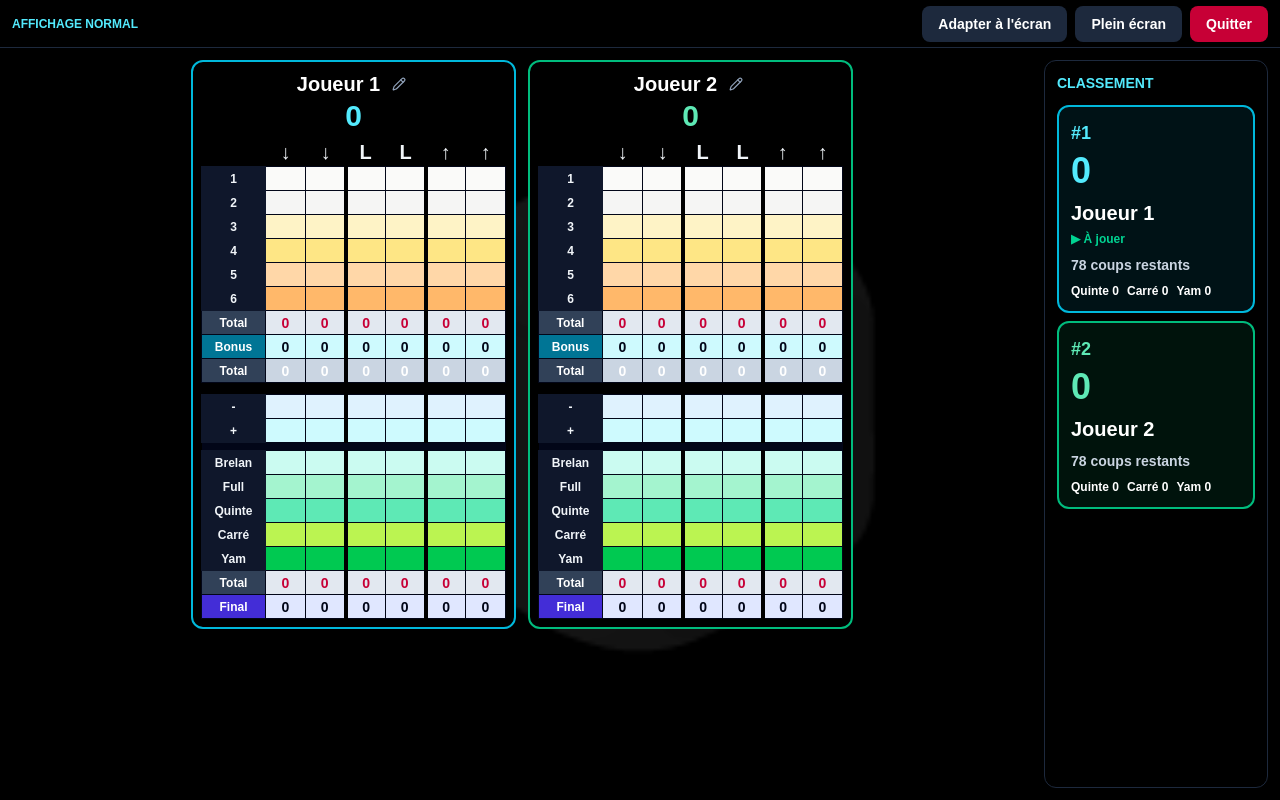
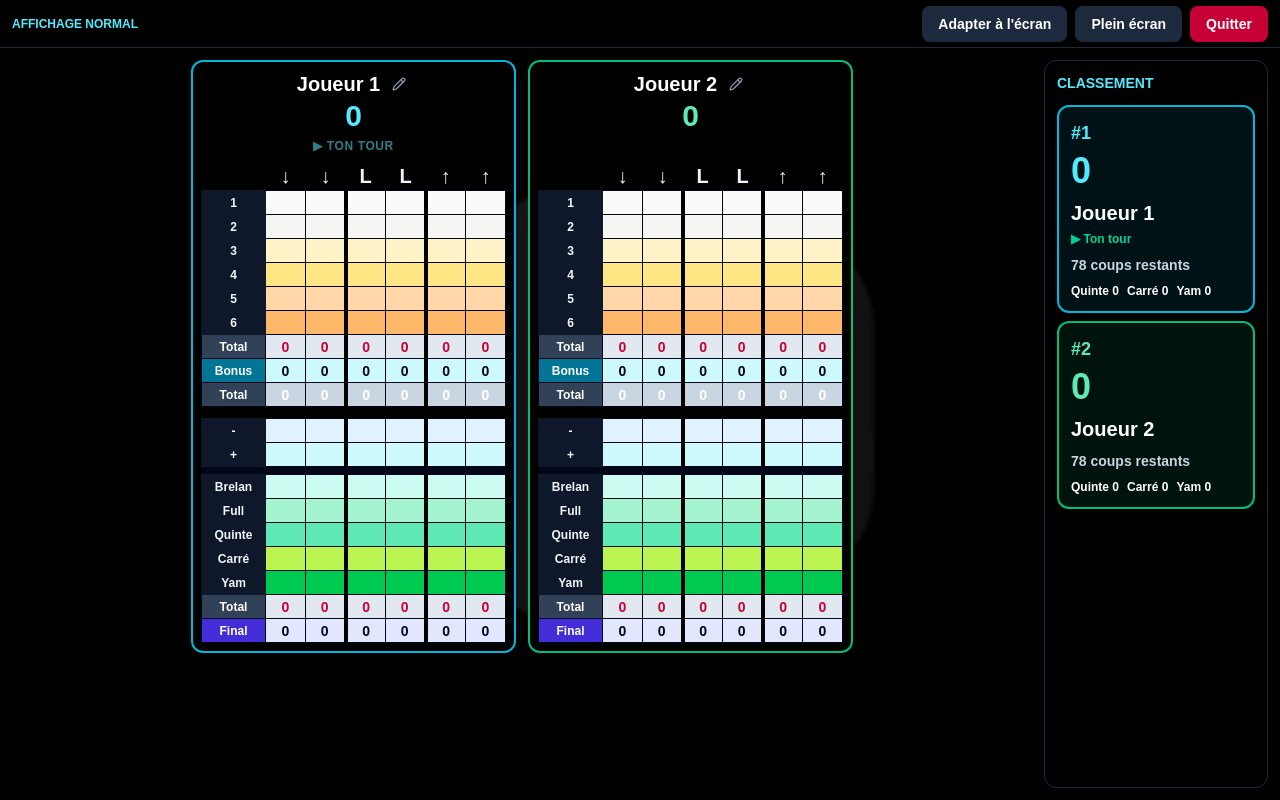
Before and after one commit to TomyGoody/yam-score, a Next.js app: page / in a window 1280 px wide. Both pictures are taken after a click on the button "Créer la partie". Built offline with nearby package versions, Linux system fonts and the light colour scheme.

Commit message:
bind wrong player

```diff
--- a/app/page.tsx
+++ b/app/page.tsx
@@ -62,6 +62,7 @@ const [editingName, setEditingName] = useState("");
   const [scores, setScores] = useState<Scores>({});
   const [selectedCell, setSelectedCell] = useState<SelectedCell | null>(null);
   const [scoreInput, setScoreInput] = useState("");
+  const [pendingCell, setPendingCell] = useState<SelectedCell | null>(null);
   const [fitToScreen, setFitToScreen] = useState(false);
   const [fitScale, setFitScale] = useState(1);
   const [fitOffsetX, setFitOffsetX] = useState(0);
@@ -132,7 +133,20 @@ useEffect(() => {
     })
   );
 }, [players, scores, gameMode]);
+function handleSelectCell(cell: SelectedCell) {
+  const currentValue = getScore(cell.playerId, cell.columnId, cell.rowId);
 
+  if (
+    currentValue === null &&
+    cell.playerId !== currentPlayerId &&
+    !gameFinished
+  ) {
+    setPendingCell(cell);
+    return;
+  }
+
+  setSelectedCell(cell);
+}
 function newGameFromVictory() {
   localStorage.removeItem(STORAGE_KEY);
 
@@ -506,7 +520,7 @@ resumeGame={resumeGame}
   getGrandTotal={getGrandTotal}
   getPlayerTotal={getPlayerTotal}
   isCellPlayable={isCellPlayable}
-  onSelectCell={setSelectedCell}
+  onSelectCell={handleSelectCell}
   startEditingPlayer={startEditingPlayer}
   editingPlayerId={editingPlayerId}
 editingName={editingName}
@@ -514,6 +528,8 @@ setEditingName={setEditingName}
 savePlayerName={savePlayerName}
 setEditingPlayerId={setEditingPlayerId}
 activeColumns={activeColumns}
+currentPlayerId={currentPlayerId}
+gameFinished={gameFinished}
 />
                 ))}
               </div>
@@ -554,7 +570,55 @@ activeColumns={activeColumns}
     onConfirm={confirmQuitGame}
   />
 )}
+{pendingCell && (
+  <WrongPlayerModal
+    onCancel={() => setPendingCell(null)}
+    onConfirm={() => {
+      setSelectedCell(pendingCell);
+      setPendingCell(null);
+    }}
+  />
+)}
     </main>
+  );
+}
+function WrongPlayerModal({
+  onCancel,
+  onConfirm,
+}: {
+  onCancel: () => void;
+  onConfirm: () => void;
+}) {
+  return (
+    <div className="fixed inset-0 z-50 flex items-center justify-center bg-black/80 px-4">
+      <div className="w-full max-w-md rounded-3xl border border-amber-500 bg-black p-6 text-center shadow-2xl shadow-amber-500/20">
+        <div className="text-4xl">⚠️</div>
+
+        <h2 className="mt-3 text-2xl font-black text-white">
+          Ce n'est pas à ce joueur de jouer
+        </h2>
+
+        <p className="mt-3 text-sm font-bold text-slate-400">
+          Tu veux quand même remplir cette case ?
+        </p>
+
+        <div className="mt-6 grid grid-cols-2 gap-3">
+          <button
+            onClick={onCancel}
+            className="rounded-xl bg-slate-800 px-4 py-3 font-black hover:bg-slate-700"
+          >
+            Annuler
+          </button>
+
+          <button
+            onClick={onConfirm}
+            className="rounded-xl bg-amber-500 px-4 py-3 font-black text-black hover:bg-amber-400"
+          >
+            Continuer
+          </button>
+        </div>
+      </div>
+    </div>
   );
 }
 function QuitModal({
@@ -837,7 +901,7 @@ function getPlayerColor(playerId: string) {
       </div>
 	  {!gameFinished && player.id === currentPlayerId && (
   <div className="mt-1 text-xs font-black text-emerald-400">
-    ▶ À jouer
+    ▶ Ton tour
   </div>
 )}
 <div className="mt-2 text-sm text-slate-300">
@@ -876,6 +940,8 @@ setEditingName,
 savePlayerName,
 setEditingPlayerId,
 activeColumns,
+currentPlayerId,
+gameFinished,
 }: {
   player: Player;
   getScore: (playerId: string, columnId: string, rowId: YamRow) => ScoreValue;
@@ -884,6 +950,8 @@ activeColumns,
   getBottomTotal: (playerId: string, columnId: string) => number;
   getGrandTotal: (playerId: string, columnId: string) => number;
   getPlayerTotal: (playerId: string) => number;
+  currentPlayerId: string | null;
+gameFinished: boolean;
   isCellPlayable: (playerId: string, columnId: string, rowId: YamRow) => boolean;
   onSelectCell: (cell: SelectedCell) => void;
   startEditingPlayer: (
@@ -903,6 +971,8 @@ const playerIndex =
 
 const color =
   PLAYER_COLORS[playerIndex % PLAYER_COLORS.length];
+  const isCurrentPlayer =
+  player.id === currentPlayerId;
   return (
     <div
   className={`shrink-0 rounded-xl border-2 ${color.border} bg-black p-2`}
@@ -959,6 +1029,15 @@ const color =
   <div className={`text-3xl font-black ${color.text}`}>
     {getPlayerTotal(player.id)}
   </div>
+  <div className="h-5 mt-1">
+  {isCurrentPlayer && !gameFinished && (
+    <div
+      className={`text-xs font-black uppercase tracking-wider animate-pulse ${color.text}`}
+    >
+      ▶ Ton tour
+    </div>
+  )}
+</div>
 </div>
 
       <table className="border-collapse text-center text-sm">
```
